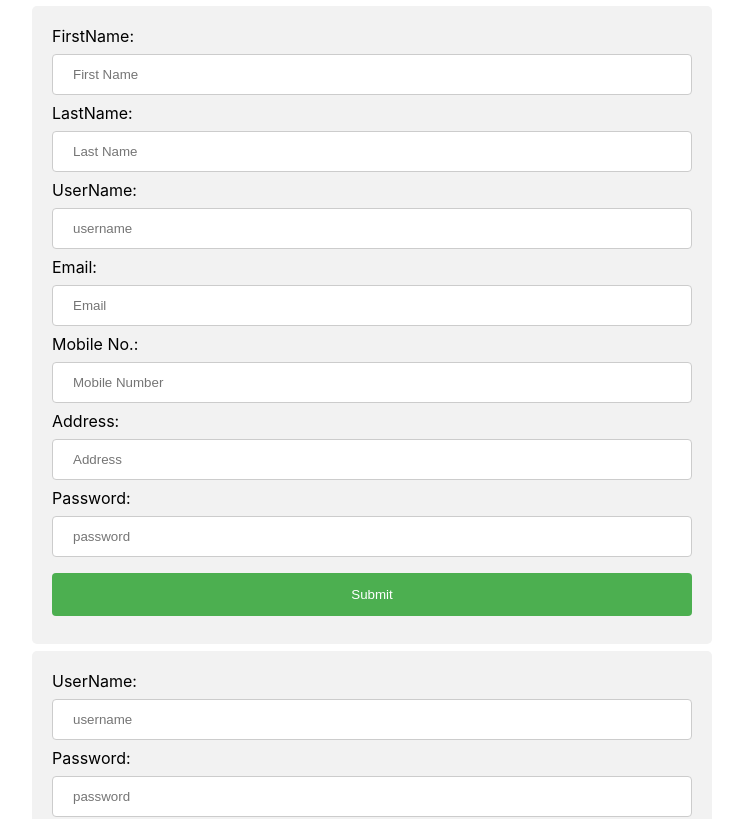
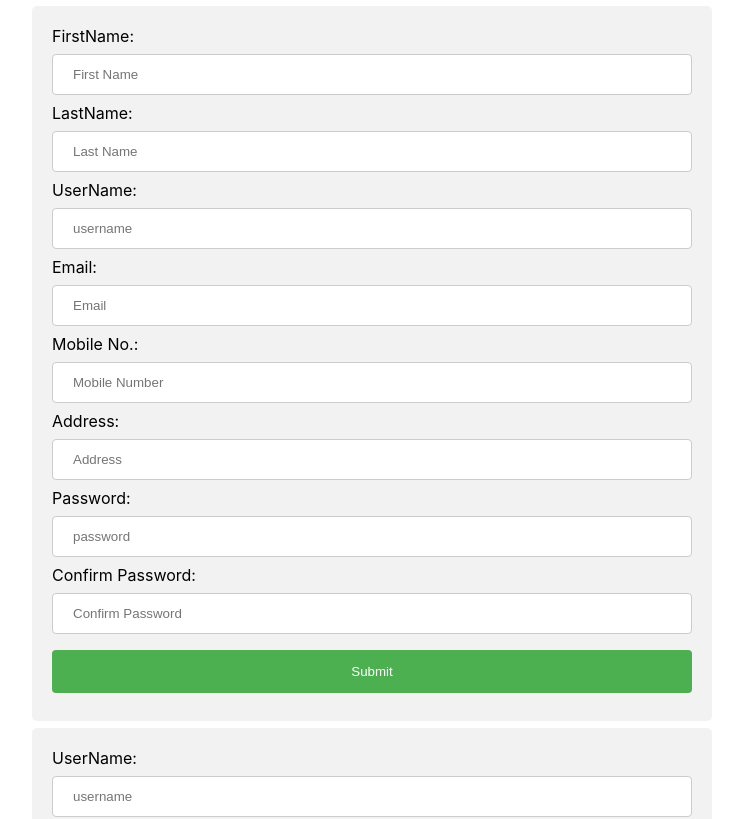
Before and after one commit to nikhilchintawar/shetkari-shop, a React (Create React App) app: page / in a window 1280 px wide. Shown: the top 819 px of the page, without its empty margins (288-1031 px from the left). Built offline with nearby package versions, Linux system fonts and the light colour scheme.

Commit message:
created the hooks and added it in signup form

```diff
--- a/src/App.js
+++ b/src/App.js
@@ -1,7 +1,7 @@
 import React from 'react';
 import './App.css';
+import SignIn from './components/signin/signin.component';
 import SignUp from './components/signup/signup.component';
-import SignIn from './components/signin/signin.component';
 
 
 function App() {
--- a/src/components/input/input.component.jsx
+++ b/src/components/input/input.component.jsx
@@ -1,12 +1,12 @@
 import React from "react";
 
 
-const InputField = ({label, type, id, name, placeholder}) => {
+const InputField = ({label, type, name, placeholder, handleChange, otherProps}) => {
     return(
         <div>
-            <label htmlFor="">{label}
-                <input type={type} id={id} name={name} placeholder={placeholder} required/>
-            </label>
+            <label htmlFor="">{label}</label>
+                <input type={type} name={name} placeholder={placeholder} onChange={handleChange} {...otherProps} required/>
+
         </div>
     )
 }
--- a/src/components/signup/signup.component.jsx
+++ b/src/components/signup/signup.component.jsx
@@ -1,18 +1,50 @@
-import React from 'react';
+import React, { useState } from 'react';
 import './signup.styles.css'
 import InputField from "../input/input.component";
 import SubmitButton from '../submit-button/submit-button.component';
 
 const SignUp = () => {
+    const [value, setValue] = useState({
+        firstName: "",
+        lastName: "",
+        userName: "",
+        email:"",
+        tel:"",
+        address: "",
+        password:"",
+        confirmPassword:""
+    });
+    const handleChange = (event) => {
 
-    return(<div className="form">
-        <form action="" method="post">
+        console.log(event.target.value)
+        setValue({[event.target.name]:event.target.value});
+    }
+
+    const handleSubmit = (event) => {
+        event.preventDefault()
+
+        const {password, confirmPassword} = value
+
+        if (password !== confirmPassword) {
+            alert("password doesn't match");
+            return;
+        }
+        alert(`your name is ${value.firstName}`)
+    }
+
+    const {firstName, lastName, userName, tel, email, address, password, confirmPassword} = value
+
+    return(
+    <div className="form">
+        <form action="" method="post" onSubmit={handleSubmit}>
         <InputField
         label="FirstName:"
         type="text"
         id="firstName"
         name="firstName"
         placeholder="First Name"
+        value={firstName}
+        handleChange={handleChange}
         />
         <InputField
         label="LastName:"
@@ -20,6 +52,8 @@ const SignUp = () => {
         id="lastName"
         name="lastName"
         placeholder="Last Name"
+        value={lastName}
+        handleChange={handleChange}
         />
         <InputField
         label="UserName:"
@@ -27,6 +61,8 @@ const SignUp = () => {
         id="userName"
         name="userName"
         placeholder="username"
+        value={userName}
+        onChange={handleChange}
         />
         <InputField
         label="Email:"
@@ -34,6 +70,8 @@ const SignUp = () => {
         id="email"
         name="email"
         placeholder="Email"
+        value={email}
+        handleChange={handleChange}
         />
         <InputField
         label="Mobile No.:"
@@ -41,6 +79,8 @@ const SignUp = () => {
         id="tel"
         name="tel"
         placeholder="Mobile Number"
+        value={tel}
+        handleChange={handleChange}
         />
         <InputField
         label="Address:"
@@ -48,6 +88,8 @@ const SignUp = () => {
         id="address"
         name="address"
         placeholder="Address"
+        value={address}
+        handleChange={handleChange}
         />
         <InputField
         label="Password:"
@@ -55,6 +97,17 @@ const SignUp = () => {
         id="password"
         name="password"
         placeholder="password"
+        value={password}
+        handleChange={handleChange}
+        />
+        <InputField
+        label="Confirm Password:"
+        type="password"
+        id="confirmPassword"
+        name="confirmPassword"
+        placeholder="Confirm Password"
+        value={confirmPassword}
+        handleChange={handleChange}
         />
         <SubmitButton
         type="submit"
```
